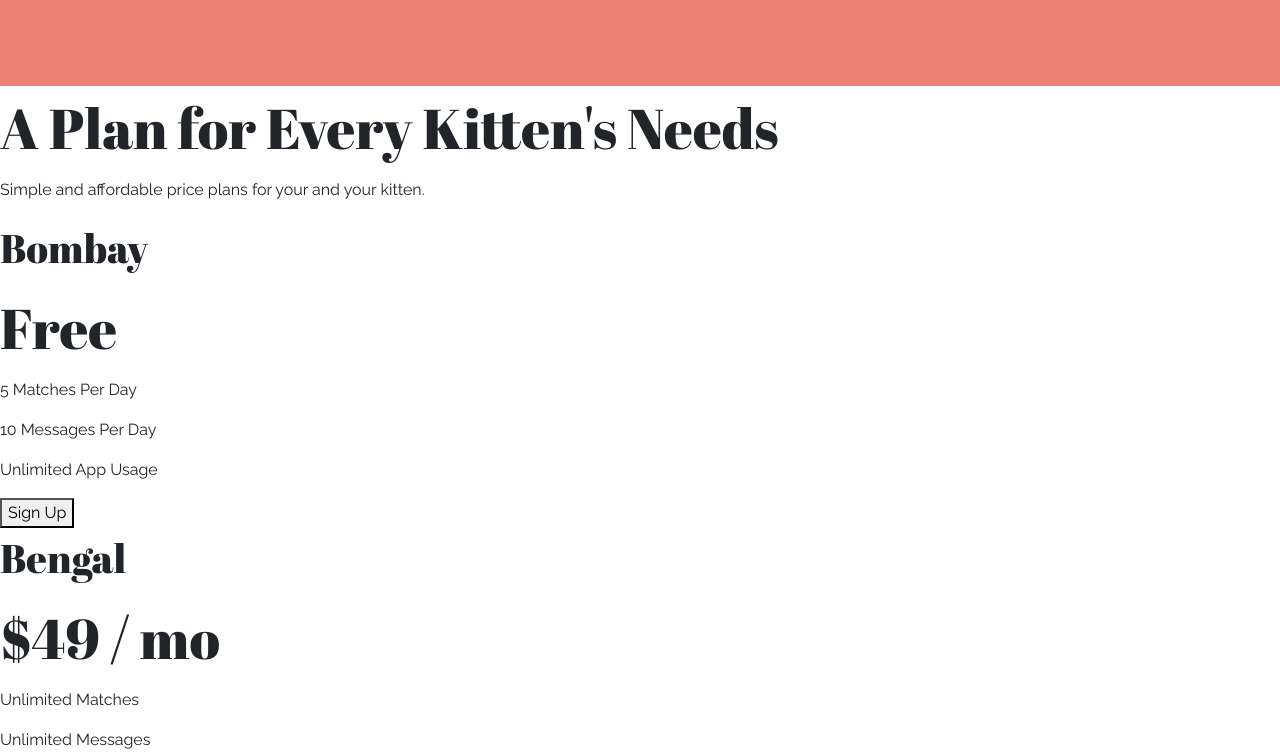
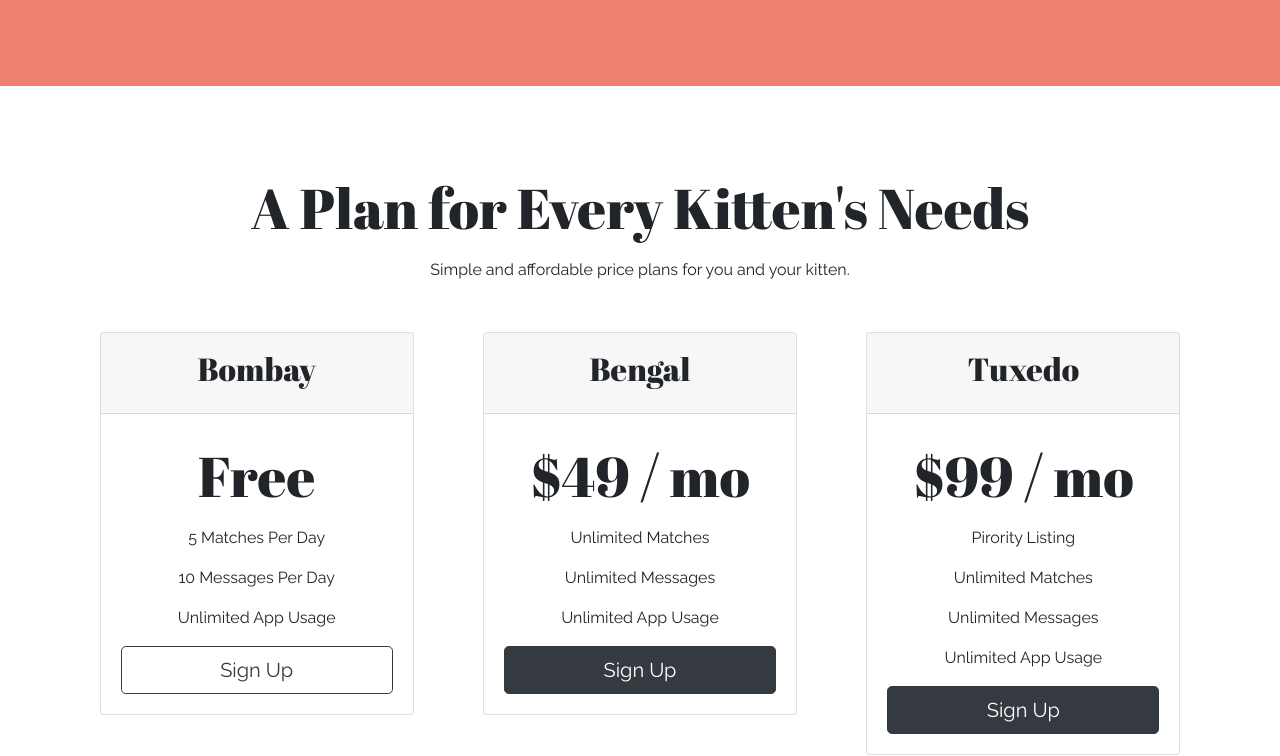
Before and after one commit to AshrafPatel/AshrafPatel.github.io, a plain HTML site: page projects/bootstrapProject/project2/Kit-Tin/index.html in a window 1280 px wide. Shown: the part 1911-2667 px from the top of the page. Drawn offline with nearby package versions, Linux system fonts and the light colour scheme.

Commit message:
added pricing

```diff
--- a/projects/bootstrapProject/project2/Kit-Tin/css/styles.css
+++ b/projects/bootstrapProject/project2/Kit-Tin/css/styles.css
@@ -7,6 +7,7 @@ body {
     font-family: 'Raleway',sans-serif;
     margin: 0;
     padding: 0;
+    max-width: 100%;
 }
 
 h1 {
@@ -24,7 +25,7 @@ h2 {
 h3 {
     font-family: 'Abril Fatface', cursive;
     line-height: 1.5;
-    font-size: 2.5rem;
+    font-size: 2rem;
 }
 
 .container-fluid {
@@ -112,3 +113,12 @@ h3 {
     width: 13%;
     margin: 0 20px 50px;
 }
+
+#pricing {
+    padding: 80px;
+    text-align: center;
+}
+
+.pricing-column {
+    padding: 3%;
+}
--- a/projects/bootstrapProject/project2/Kit-Tin/index.html
+++ b/projects/bootstrapProject/project2/Kit-Tin/index.html
@@ -97,7 +97,8 @@
           <em>Snowflake, New York</em>
         </div>
         <div class="carousel-item">
-          <h2 class="testimonial-text">My cat used to be so lonely and depressed, but with Kinder's help he has become active</h2>
+          <h2 class="testimonial-text">My cat used to be so lonely and depressed, but with Kinder's help he has become
+            active</h2>
           <img class="testimonial-image" src="images/lady-img.jpg" alt="lady-profile">
           <em>Kim, Toronto</em>
         </div>
@@ -127,35 +128,55 @@
   <!-- Pricing -->
 
   <section id="pricing">
-
     <h2>A Plan for Every Kitten's Needs</h2>
-    <p>Simple and affordable price plans for your and your kitten.</p>
-
-
+    <p>Simple and affordable price plans for you and your kitten.</p>
+    <div class="row">
+      <div class="pricing-column col-lg-4 col-md-6 col-sm-12">
+        <div class="card">
+          <div class="card-header">
             <h3>Bombay</h3>
+          </div>
+          <div class="card-body">
             <h2>Free</h2>
             <p>5 Matches Per Day</p>
             <p>10 Messages Per Day</p>
             <p>Unlimited App Usage</p>
-    <button type="button">Sign Up</button>
+            <button type="button" class="btn btn-lg btn-outline-dark btn-block">Sign Up</button>
+          </div>
+        </div>
+      </div>
 
-
+      <div class="pricing-column col-lg-4 col-md-6 col-sm-12">
+        <div class="card">
+          <div class="card-header">
             <h3>Bengal</h3>
+          </div>
+          <div class="card-body">
             <h2>$49 / mo</h2>
             <p>Unlimited Matches</p>
             <p>Unlimited Messages</p>
             <p>Unlimited App Usage</p>
-    <button type="button">Sign Up</button>
+            <button type="button" class="btn btn-lg btn-dark btn-block">Sign Up</button>
+          </div>
+        </div>
+      </div>
 
-
+      <div class="pricing-column col-lg-4 col-md-12 col-sm-12">
+        <div class="card">
+          <div class="card-header">
             <h3>Tuxedo</h3>
+          </div>
+          <div class="card-body">
             <h2>$99 / mo</h2>
             <p>Pirority Listing</p>
             <p>Unlimited Matches</p>
             <p>Unlimited Messages</p>
             <p>Unlimited App Usage</p>
-    <button type="button">Sign Up</button>
-
+            <button type="button" class="btn btn-lg btn-dark btn-block">Sign Up</button>
+          </div>
+        </div>
+      </div>
+    </div>
   </section>
 
 
```
Lines whose indentation alone changed are shown as unchanged.
